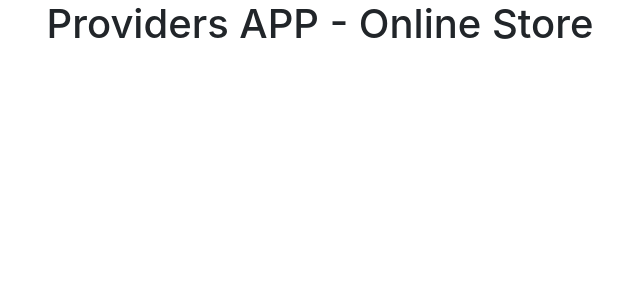
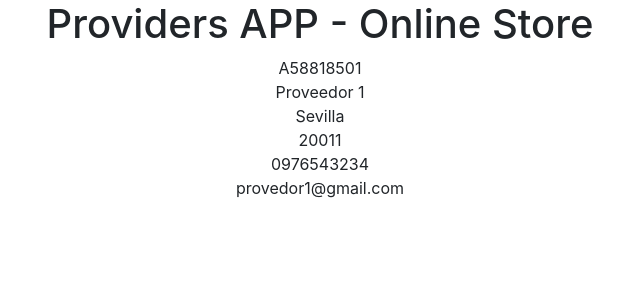
Before and after one commit to CAVA1611/front-providers-h, a React (Create React App) app: page / in a window 1280 px wide. Shown: the top 300 px of the page, without its empty margins (320-960 px from the left). Built offline with nearby package versions, Linux system fonts and the light colour scheme.

Commit message:
first step to view Providers

```diff
--- a/src/App.js
+++ b/src/App.js
@@ -1,10 +1,27 @@
 
 import './App.css';
+import Provider from './Provider';
+
+const c =
+  {cif: "A58818501",
+  name: "Proveedor 1",
+  address: "Sevilla",
+  cp:"20011",
+  phone: "0976543234",
+  email:"provedor1@gmail.com",
+  code: "ABC123",
+  stock_sale: "200"}
+
+
+
+
+
 
 function App() {
   return (
     <div className="App">
       <h1>Providers APP - Online Store</h1>
+      <Provider provider={c}/>
     </div>
   );
 }
--- /dev/null
+++ b/src/Provider.js
@@ -0,0 +1,16 @@
+function Provider(props) {
+
+    return(
+        <div>
+            <div>{props.provider.cif}</div>
+            <div>{props.provider.name}</div>
+            <div>{props.provider.address}</div>
+            <div>{props.provider.cp}</div>
+            <div>{props.provider.phone}</div>
+            <div>{props.provider.email}</div>
+        </div>
+    )
+
+}
+
+export default Provider;
```
